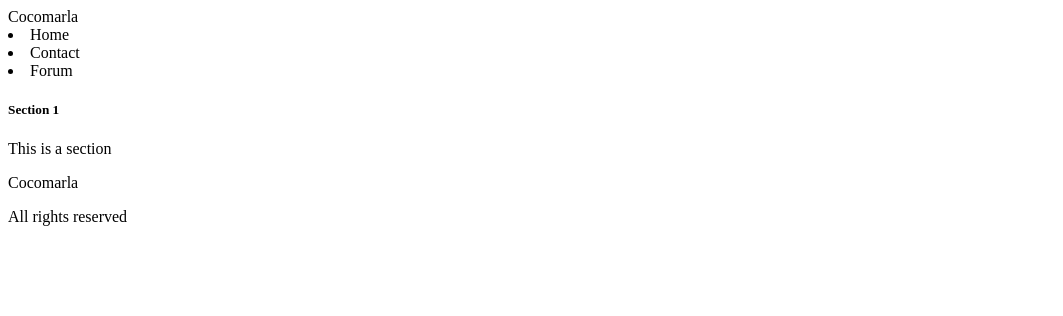
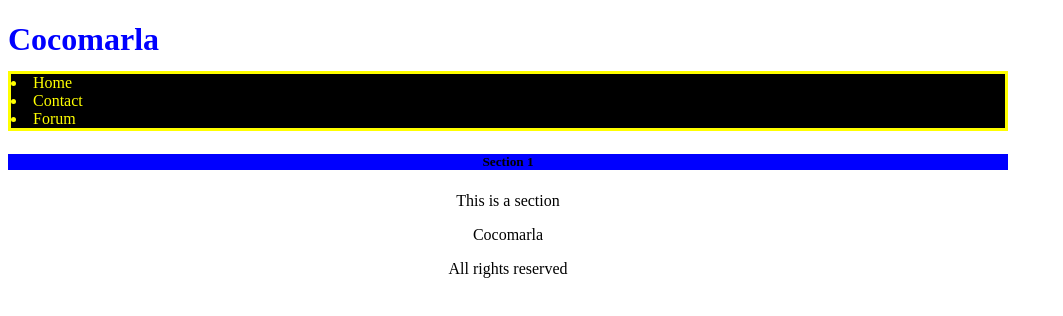
Before and after one commit to VeltanV/WeWeb, a plain HTML site: page index.html in a window 1280 px wide. Shown: the whole page, without its empty margins (0-1063 px from the left). Drawn offline with Linux system fonts and the light colour scheme.

Commit message:
Revert "starting again"
This reverts commit 60dd56290810a5fb5888307b646d9da1d8984907.

```diff
--- a/css/style.css
+++ b/css/style.css
@@ -1,3 +1,28 @@
-#header {
-	background: green
+nav{
+	background: black;
+	text-align: left;
+	color: yellow;
+	/*border: dashed;*/
+	border-style: solid;
 }
+header{
+	vertical-align: top;
+	text-align: center;
+	color:blue;
+	width: 100px;
+	height: 50px;
+}
+
+h5 {
+
+	background: blue;
+	font-size: 15
+}
+body{
+	width: 1000px;
+
+	text-align: center;
+}
+footer{
+	position: left;
+}
--- a/index.html
+++ b/index.html
@@ -5,7 +5,7 @@
 	<link rel="stylesheet" href="css/style.css">
 </head>
 <body>
-<div class="header">Cocomarla</div>
+<header><h1>Cocomarla</h1></header>
 <nav>
 	<li>Home</li>
 	<li>Contact</li>
```
